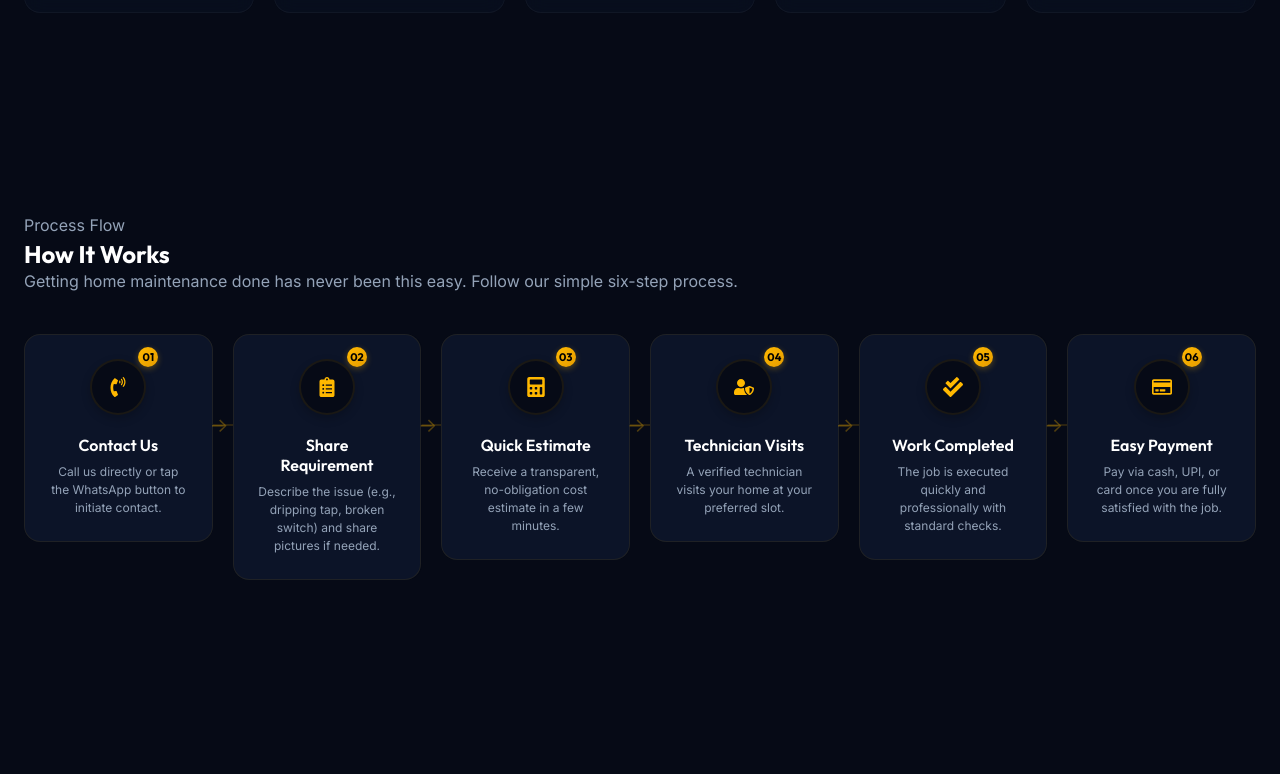
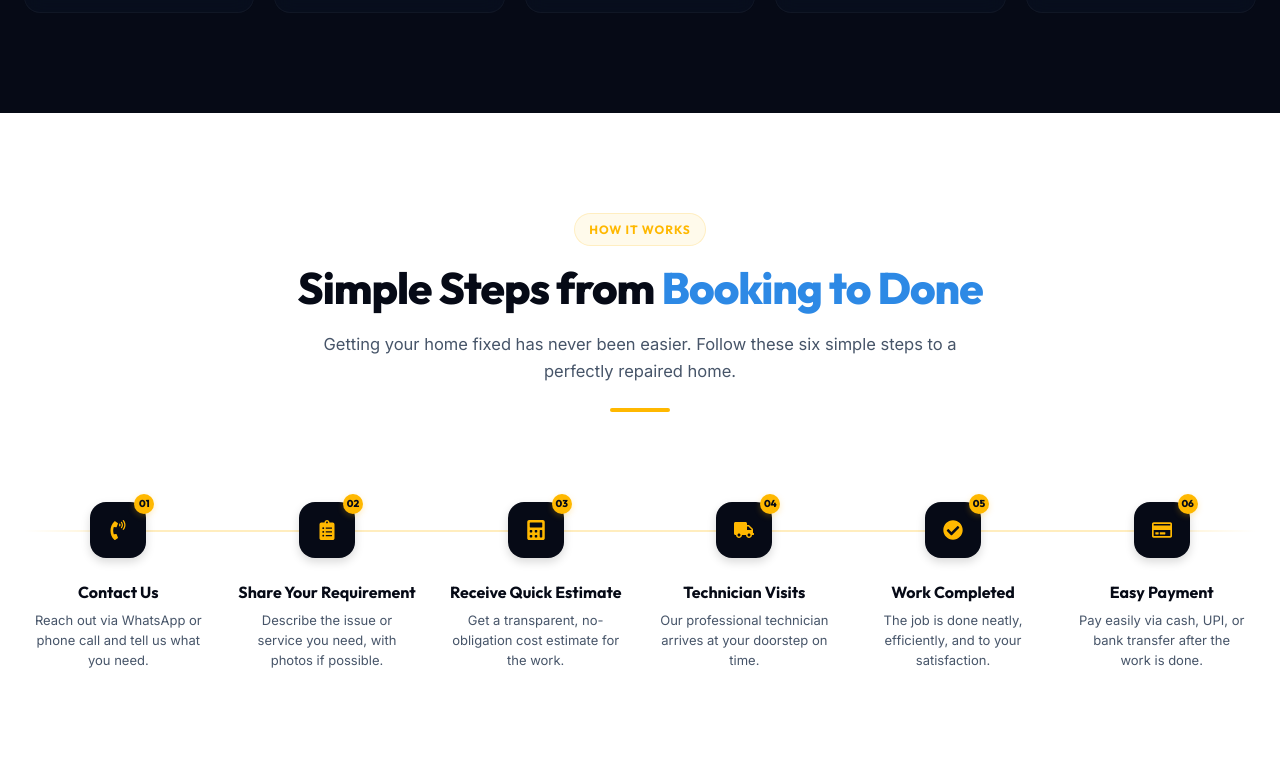
Before and after one commit to Austin7Dsilva/quickfixservices, a React (Vite) app: page / in a window 1280 px wide. Shown: the part 3946-4720 px from the top of the page. Built offline with nearby package versions, Linux system fonts and the light colour scheme.

Commit message:
how it works section

```diff
--- a/src/components/Components.css
+++ b/src/components/Components.css
@@ -1052,6 +1052,69 @@
 /* ==========================================================================
    HOW IT WORKS
    ========================================================================== */
+.how-it-works-section {
+    background-color: #ffffff;
+    position: relative;
+    color: #475569;
+}
+
+.how-it-works-section .section-header {
+    max-width: 800px;
+    margin: 0 auto 50px;
+    text-align: center;
+    display: flex;
+    flex-direction: column;
+    align-items: center;
+    gap: 16px;
+}
+
+.how-it-works-badge {
+    display: inline-flex;
+    align-items: center;
+    padding: 6px 14px;
+    background-color: rgba(255, 184, 0, 0.08);
+    border: 1px solid rgba(255, 184, 0, 0.18);
+    color: var(--primary-gold);
+    font-family: var(--font-heading);
+    font-size: 12px;
+    font-weight: 700;
+    letter-spacing: 1px;
+    border-radius: 9999px;
+    text-transform: uppercase;
+}
+
+.how-it-works-title {
+    font-family: var(--font-heading);
+    font-size: 44px;
+    font-weight: 800;
+    color: #060a16;
+    line-height: 1.2;
+    margin: 0;
+    letter-spacing: -1px;
+}
+
+.how-it-works-title .text-blue {
+    color: var(--accent-blue);
+}
+
+.how-it-works-description {
+    font-family: var(--font-body);
+    font-size: 16.5px;
+    color: #475569;
+    line-height: 1.6;
+    text-align: center;
+    max-width: 650px;
+    margin: 0;
+}
+
+.how-it-works-header-line {
+    width: 60px;
+    height: 4px;
+    background-color: var(--primary-gold);
+    margin-top: 8px;
+    border-radius: 2px;
+}
+
 .timeline-container {
     position: relative;
     padding: 40px 0;
@@ -1059,15 +1122,15 @@
 
 .timeline-line {
     position: absolute;
-    top: 130px;
+    top: 68px;
     left: 0;
     width: 100%;
     height: 2px;
     background: linear-gradient(
         90deg,
         rgba(255, 184, 0, 0) 0%,
-        rgba(255, 184, 0, 0.15) 10%,
-        rgba(255, 184, 0, 0.15) 90%,
+        rgba(255, 184, 0, 0.25) 10%,
+        rgba(255, 184, 0, 0.25) 90%,
         rgba(255, 184, 0, 0) 100%
     );
     z-index: 1;
@@ -1086,86 +1149,66 @@
     display: flex;
     flex-direction: column;
     align-items: center;
-}
-
-.timeline-card {
-    padding: 24px;
     text-align: center;
-    width: 100%;
-    display: flex;
-    flex-direction: column;
-    align-items: center;
-}
-
-.timeline-badge-container {
+}
+
+.timeline-icon-wrapper {
     position: relative;
-    margin-bottom: 20px;
-}
-
-.timeline-step-number {
+    margin-bottom: 24px;
+    z-index: 2;
+}
+
+.timeline-icon-box {
+    width: 56px;
+    height: 56px;
+    border-radius: 16px;
+    background-color: #060a16;
+    color: var(--primary-gold);
+    display: flex;
+    align-items: center;
+    justify-content: center;
+    font-size: 20px;
+    transition: transform var(--transition-normal), box-shadow var(--transition-normal);
+    box-shadow: 0 4px 10px rgba(0, 0, 0, 0.15);
+}
+
+.timeline-item:hover .timeline-icon-box {
+    transform: scale(1.08);
+    box-shadow: 0 6px 16px rgba(255, 184, 0, 0.3);
+}
+
+.timeline-step-badge {
     position: absolute;
-    top: -12px;
-    right: -12px;
-    background: var(--primary-gradient);
-    color: #000000;
-    font-family: var(--font-heading);
-    font-size: 11px;
-    font-weight: 700;
+    top: -8px;
+    right: -8px;
+    background: var(--primary-gold);
+    color: #060a16;
+    font-family: var(--font-heading);
+    font-size: 10px;
+    font-weight: 800;
     width: 20px;
     height: 20px;
     border-radius: 50%;
     display: flex;
     align-items: center;
     justify-content: center;
-    box-shadow: 0 2px 6px rgba(255, 184, 0, 0.3);
-}
-
-.timeline-icon-box {
-    width: 56px;
-    height: 56px;
-    border-radius: 50%;
-    background-color: var(--bg-dark);
-    border: 2px solid var(--border-color);
-    color: var(--primary-gold);
-    display: flex;
-    align-items: center;
-    justify-content: center;
-    font-size: 20px;
-    transition: var(--transition-normal);
-    box-shadow: 0 4px 10px rgba(0, 0, 0, 0.2);
-}
-
-.timeline-card:hover .timeline-icon-box {
-    border-color: var(--primary-gold);
-    transform: scale(1.1);
-    box-shadow: 0 0 15px rgba(255, 184, 0, 0.25);
+    box-shadow: 0 2px 6px rgba(255, 184, 0, 0.25);
 }
 
 .timeline-step-title {
+    font-family: var(--font-heading);
     font-size: 16px;
+    font-weight: 700;
+    color: #060a16;
     margin-bottom: 8px;
-    font-weight: 600;
 }
 
 .timeline-step-description {
-    font-size: 12px;
-    color: var(--text-body);
-    line-height: 1.5;
-}
-
-.timeline-connector-arrow {
-    position: absolute;
-    top: 75px;
-    right: -16px;
-    color: rgba(255, 184, 0, 0.3);
-    font-size: 20px;
-    pointer-events: none;
-}
-
-@media (max-width: 1200px) {
-    .timeline-connector-arrow {
-        display: none;
-    }
+    font-family: var(--font-body);
+    font-size: 13px;
+    color: #475569;
+    line-height: 1.55;
+    max-width: 170px;
 }
 
 @media (max-width: 992px) {
@@ -1174,11 +1217,27 @@
     }
     .timeline-grid {
         grid-template-columns: repeat(3, 1fr);
+        gap: 30px;
+    }
+    .timeline-step-description {
+        max-width: 100%;
+    }
+}
+
+@media (max-width: 640px) {
+    .timeline-grid {
+        grid-template-columns: repeat(2, 1fr);
         gap: 24px;
     }
-}
-
-@media (max-width: 640px) {
+    .how-it-works-title {
+        font-size: 32px;
+    }
+    .how-it-works-description {
+        font-size: 15px;
+    }
+}
+
+@media (max-width: 440px) {
     .timeline-grid {
         grid-template-columns: 1fr;
         gap: 20px;
--- a/src/components/HowItWorks.jsx
+++ b/src/components/HowItWorks.jsx
@@ -3,8 +3,8 @@ import {
   FaPhoneVolume,
   FaClipboardList,
   FaCalculator,
-  FaUserShield,
-  FaCheckDouble,
+  FaTruck,
+  FaCheckCircle,
   FaRegCreditCard
 } from 'react-icons/fa';
 
@@ -12,37 +12,37 @@ const steps = [
   {
     stepNum: '01',
     title: 'Contact Us',
-    description: 'Call us directly or tap the WhatsApp button to initiate contact.',
+    description: 'Reach out via WhatsApp or phone call and tell us what you need.',
     icon: FaPhoneVolume,
   },
   {
     stepNum: '02',
-    title: 'Share Requirement',
-    description: 'Describe the issue (e.g., dripping tap, broken switch) and share pictures if needed.',
+    title: 'Share Your Requirement',
+    description: 'Describe the issue or service you need, with photos if possible.',
     icon: FaClipboardList,
   },
   {
     stepNum: '03',
-    title: 'Quick Estimate',
-    description: 'Receive a transparent, no-obligation cost estimate in a few minutes.',
+    title: 'Receive Quick Estimate',
+    description: 'Get a transparent, no-obligation cost estimate for the work.',
     icon: FaCalculator,
   },
   {
     stepNum: '04',
     title: 'Technician Visits',
-    description: 'A verified technician visits your home at your preferred slot.',
-    icon: FaUserShield,
+    description: 'Our professional technician arrives at your doorstep on time.',
+    icon: FaTruck,
   },
   {
     stepNum: '05',
     title: 'Work Completed',
-    description: 'The job is executed quickly and professionally with standard checks.',
-    icon: FaCheckDouble,
+    description: 'The job is done neatly, efficiently, and to your satisfaction.',
+    icon: FaCheckCircle,
   },
   {
     stepNum: '06',
     title: 'Easy Payment',
-    description: 'Pay via cash, UPI, or card once you are fully satisfied with the job.',
+    description: 'Pay easily via cash, UPI, or bank transfer after the work is done.',
     icon: FaRegCreditCard,
   },
 ];
@@ -53,45 +53,38 @@ export default function HowItWorks() {
       <div className="container">
         {/* Section Header */}
         <div className="section-header reveal">
-          <span className="section-subtitle">Process Flow</span>
-          <h2 className="section-title">How It Works</h2>
-          <p className="section-description">
-            Getting home maintenance done has never been this easy. Follow our simple six-step process.
+          <span className="how-it-works-badge">HOW IT WORKS</span>
+          <h2 className="how-it-works-title">
+            Simple Steps from <span className="text-blue">Booking to Done</span>
+          </h2>
+          <p className="how-it-works-description">
+            Getting your home fixed has never been easier. Follow these six simple steps to a perfectly repaired home.
           </p>
+          <div className="how-it-works-header-line" aria-hidden="true" />
         </div>
 
         {/* Timeline Container */}
         <div className="timeline-container">
-          {/* Vertical connecting line for mobile, horizontal styling for desktop */}
+          {/* Horizontal connecting line for desktop */}
           <div className="timeline-line" aria-hidden="true" />
 
-          <div className="timeline-grid">
+          <div className="timeline-grid" key="how-it-works-grid">
             {steps.map((step, index) => {
               const Icon = step.icon;
               return (
                 <div
                   key={step.stepNum}
                   className="timeline-item reveal"
-                  style={{ animationDelay: `${index * 100}ms` }}
+                  style={{ animationDelay: `${index * 50}ms` }}
                 >
-                  {/* Step Card */}
-                  <div className="timeline-card glass-panel">
-                    <div className="timeline-badge-container">
-                      <span className="timeline-step-number">{step.stepNum}</span>
-                      <div className="timeline-icon-box">
-                        <Icon className="timeline-icon" />
-                      </div>
+                  <div className="timeline-icon-wrapper">
+                    <div className="timeline-icon-box">
+                      <Icon className="timeline-icon" />
                     </div>
-                    <h3 className="timeline-step-title">{step.title}</h3>
-                    <p className="timeline-step-description">{step.description}</p>
+                    <span className="timeline-step-badge">{step.stepNum}</span>
                   </div>
-
-                  {/* Connector Arrow for Desktop */}
-                  {index < steps.length - 1 && (
-                    <div className="timeline-connector-arrow" aria-hidden="true">
-                      →
-                    </div>
-                  )}
+                  <h3 className="timeline-step-title">{step.title}</h3>
+                  <p className="timeline-step-description">{step.description}</p>
                 </div>
               );
             })}
```
Also changed, not shown: 4 other files (tests, documents, lock files or other folders).
